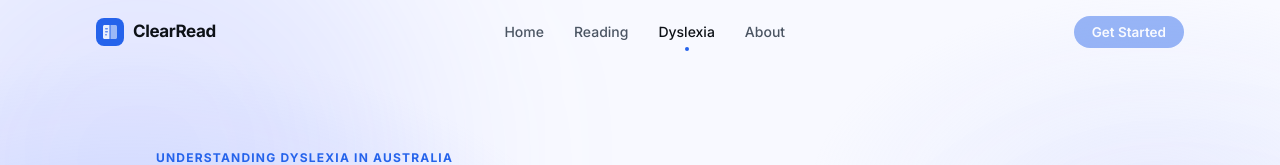
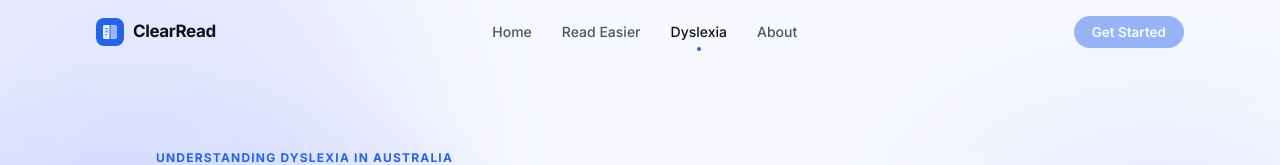
Before and after one commit to fit5120-tp43-12am/fit5120-tp43-newclearread, a Vue app in the folder frontend/: page /dyslexia in a window 1280 px wide. Shown: the top 165 px of the page. Built offline with nearby package versions, Linux system fonts and the light colour scheme.

Commit message:
Rename navigation bar page title

```diff
--- a/frontend/src/router/index.js
+++ b/frontend/src/router/index.js
@@ -6,7 +6,7 @@ import ReadingPage from '../views/ReadingPage.vue'
 const routes = [
   { path: '/',        name: 'Home',    component: HomePage },
   { path: '/dyslexia', name: 'Dyslexia', component: DyslexiaPage },
-  { path: '/reading',  name: 'Reading',  component: ReadingPage },
+  { path: '/reading',  name: 'Read Easier',  component: ReadingPage },
 ]
 
 const router = createRouter({
--- a/frontend/src/views/DyslexiaPage.vue
+++ b/frontend/src/views/DyslexiaPage.vue
@@ -26,7 +26,7 @@ onUnmounted(() => window.removeEventListener('scroll', onScroll))
         </a>
         <ul class="nav-links">
           <li><a href="/" class="nav-link">Home</a></li>
-          <li><a href="/reading" class="nav-link">Reading</a></li>
+          <li><a href="/reading" class="nav-link">Read Easier</a></li>
           <li><a href="/dyslexia" class="nav-link nav-link--active">Dyslexia</a></li>
           <li><a href="#" class="nav-link">About</a></li>
         </ul>
@@ -249,8 +249,8 @@ onUnmounted(() => window.removeEventListener('scroll', onScroll))
       <section class="section-cta">
         <div class="container">
           <h2>Ready to read more comfortably?</h2>
-          <p>Try ClearRead's reading tool — built for minds that think differently.</p>
-          <a href="/reading" class="btn-cta">Start Reading</a>
+          <p>Try ClearRead's Read Easier tool — built for minds that think differently.</p>
+          <a href="/reading" class="btn-cta">Read Easier</a>
         </div>
       </section>
 
--- a/frontend/src/views/HomePage.vue
+++ b/frontend/src/views/HomePage.vue
@@ -26,7 +26,7 @@ onUnmounted(() => window.removeEventListener('scroll', onScroll))
         </a>
         <ul class="nav-links">
           <li><a href="/"         class="nav-link nav-link--active">Home</a></li>
-          <li><a href="/reading"  class="nav-link">Reading</a></li>
+          <li><a href="/reading"  class="nav-link">Read Easier</a></li>
           <li><a href="/dyslexia" class="nav-link">Dyslexia</a></li>
           <li><a href="#"         class="nav-link">About</a></li>
         </ul>
@@ -54,7 +54,7 @@ onUnmounted(() => window.removeEventListener('scroll', onScroll))
         </p>
         <div class="hero-actions">
           <a href="/reading" class="btn-start">
-            Start Reading
+            Read Easier
             <svg width="16" height="16" viewBox="0 0 16 16" fill="none">
               <path d="M3 8H13M13 8L9 4M13 8L9 12" stroke="currentColor" stroke-width="1.75" stroke-linecap="round" stroke-linejoin="round"/>
             </svg>
@@ -141,7 +141,7 @@ onUnmounted(() => window.removeEventListener('scroll', onScroll))
         <h2>Ready to read more comfortably?</h2>
         <p>Try ClearRead now — it takes less than a minute to get started.</p>
         <a href="/reading" class="btn-cta">
-          Start Reading
+          Read Easier
           <svg width="16" height="16" viewBox="0 0 16 16" fill="none">
             <path d="M3 8H13M13 8L9 4M13 8L9 12" stroke="currentColor" stroke-width="1.75" stroke-linecap="round" stroke-linejoin="round"/>
           </svg>
@@ -157,7 +157,7 @@ onUnmounted(() => window.removeEventListener('scroll', onScroll))
           <p class="footer-tagline">Built for minds that think differently.</p>
         </div>
         <nav class="footer-links">
-          <a href="/reading"  class="footer-link">Reading</a>
+          <a href="/reading"  class="footer-link">Read Easier</a>
           <a href="/dyslexia" class="footer-link">Dyslexia</a>
           <a href="#"         class="footer-link">About</a>
         </nav>
--- a/frontend/src/views/ReadingPage.vue
+++ b/frontend/src/views/ReadingPage.vue
@@ -333,7 +333,7 @@ onUnmounted(() => { window.removeEventListener('scroll', onScroll); stopSpeech()
         </a>
         <ul class="nav-links">
           <li><a href="/"         class="nav-link">Home</a></li>
-          <li><a href="/reading"  class="nav-link nav-link--active">Reading</a></li>
+          <li><a href="/reading"  class="nav-link nav-link--active">Read Easier</a></li>
           <li><a href="/dyslexia" class="nav-link">Dyslexia</a></li>
           <li><a href="#"         class="nav-link">About</a></li>
         </ul>
```
